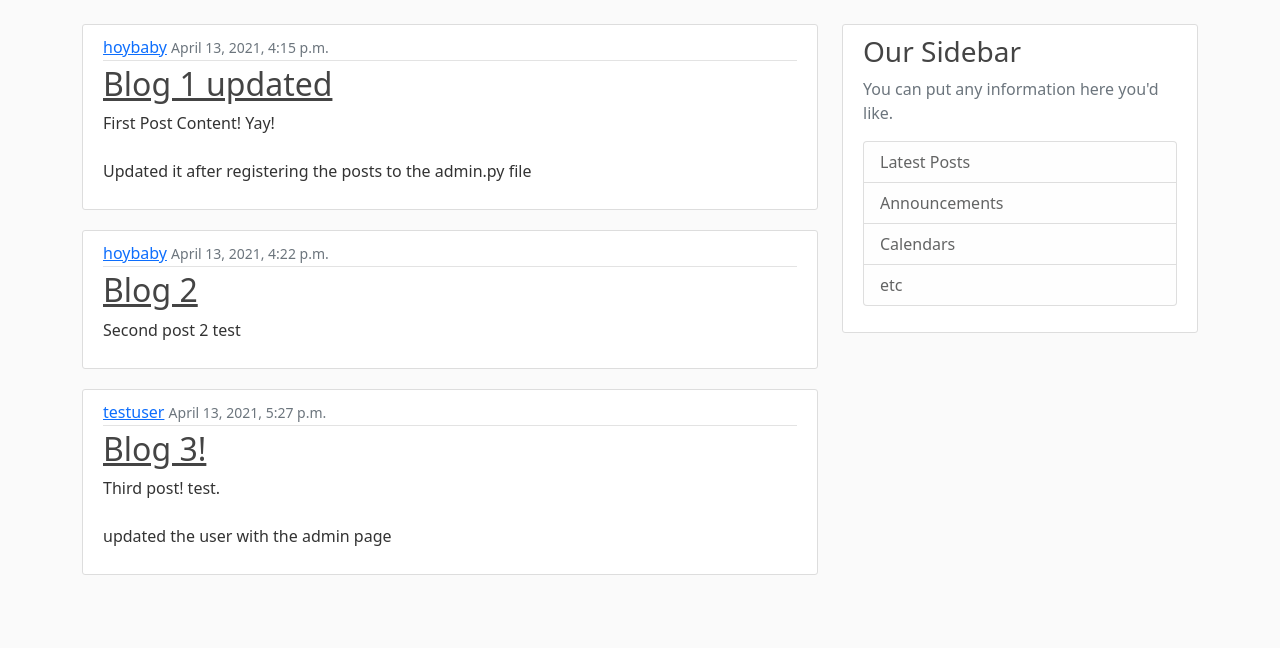
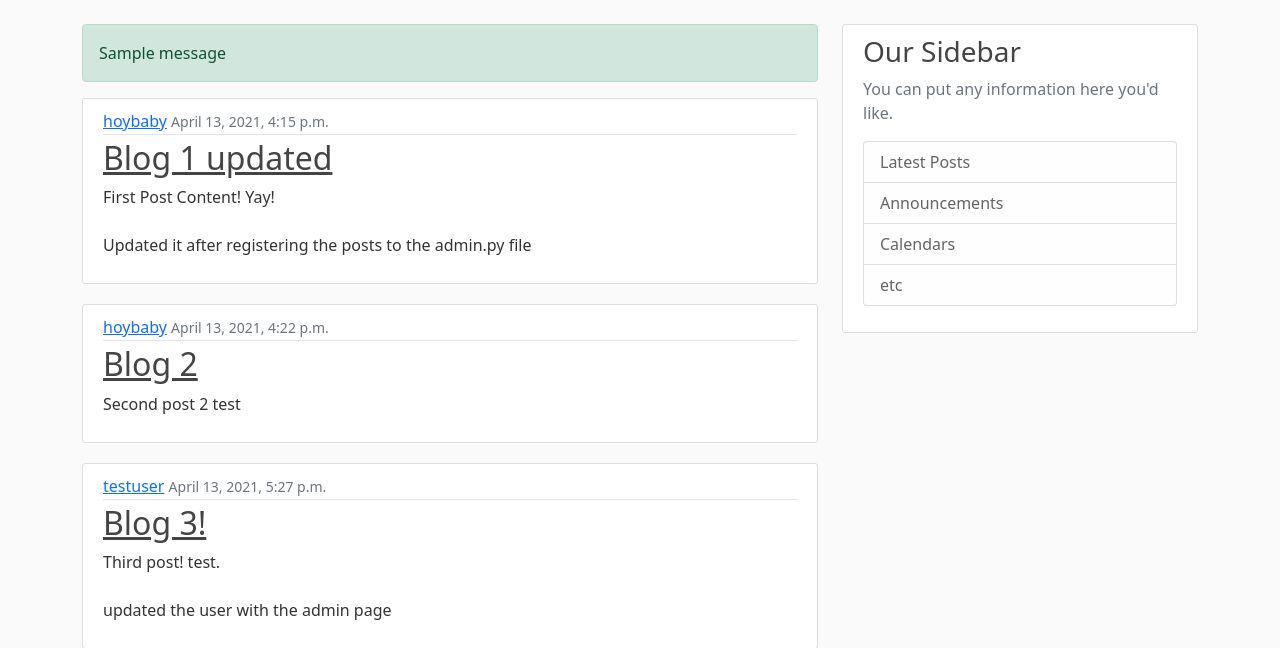
Before and after one commit to Hoybaby/django-python-app, a Django app: page / in a window 1280 px wide. Shown: the part 56-704 px from the top of the page. Run offline with Django 3.2, Linux system fonts and the light colour scheme; data comes from the database, SQL or seed files in the repository; one stand-in notice (Sample message) is shown; parts of the project's set-up code (start-up, migrations or seed data) failed here and were passed over; some libraries are stand-ins or nearby versions.

Commit message:
added where a success message would go on the base.html so that it can apply to all the pages but putting conditionals so incase it is not needed. also redirected the user when it is done"

```diff
--- a/blog/templates/blog/base.html
+++ b/blog/templates/blog/base.html
@@ -48,6 +48,15 @@
     <main role="main" class="container">
         <div class="row">
             <div class="col-md-8">
+                {% if messages %}
+                    {% for message in messages %}
+                        <!-- setting the conditionals here incase there is an alert and if a thing sucess, the bootstap class will insert -->
+                        <div class="alert alert-{{ message.tags }}">
+                            {{ message }}
+
+                        </div>
+                    {% endfor %}
+                {% endif %}
                 {% block content %}{% endblock %}
             </div>
             <div class="col-md-4">
--- a/users/views.py
+++ b/users/views.py
@@ -11,6 +11,7 @@ def register(request):
         if form.is_valid():
             username = form.cleaned_data.get('username')
             messages.success(request, f'Account created for {username}!')
+            return redirect('blog-home')
     else:
         form = UserCreationForm()
     form = UserCreationForm()
```
